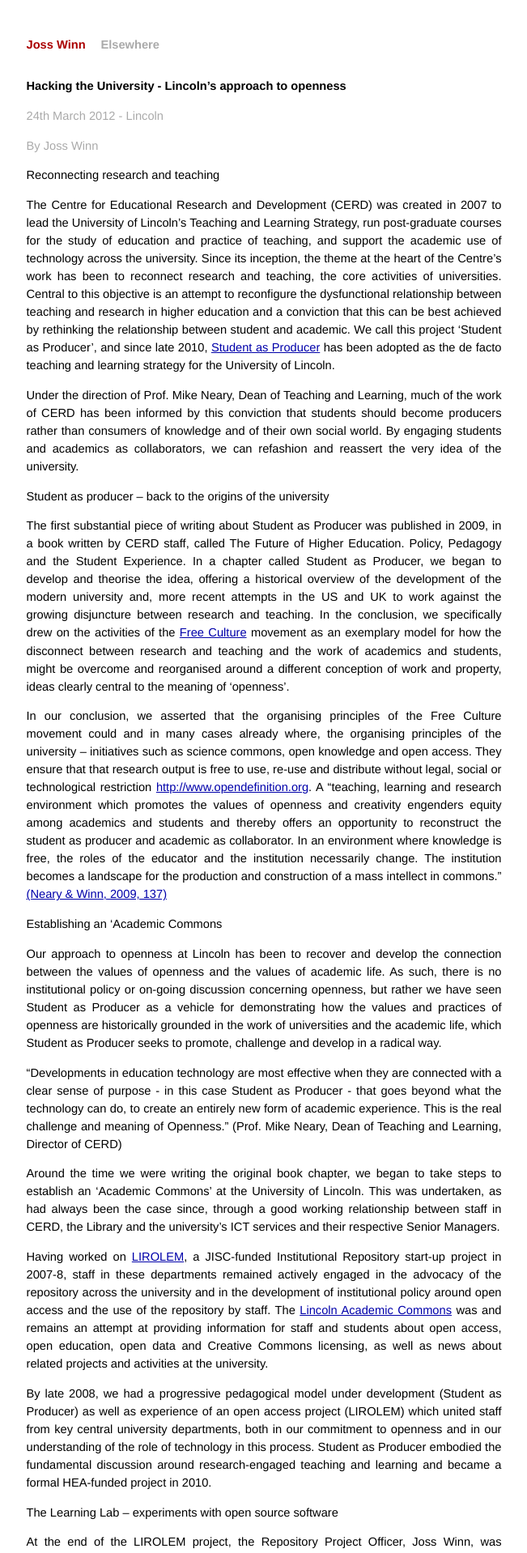
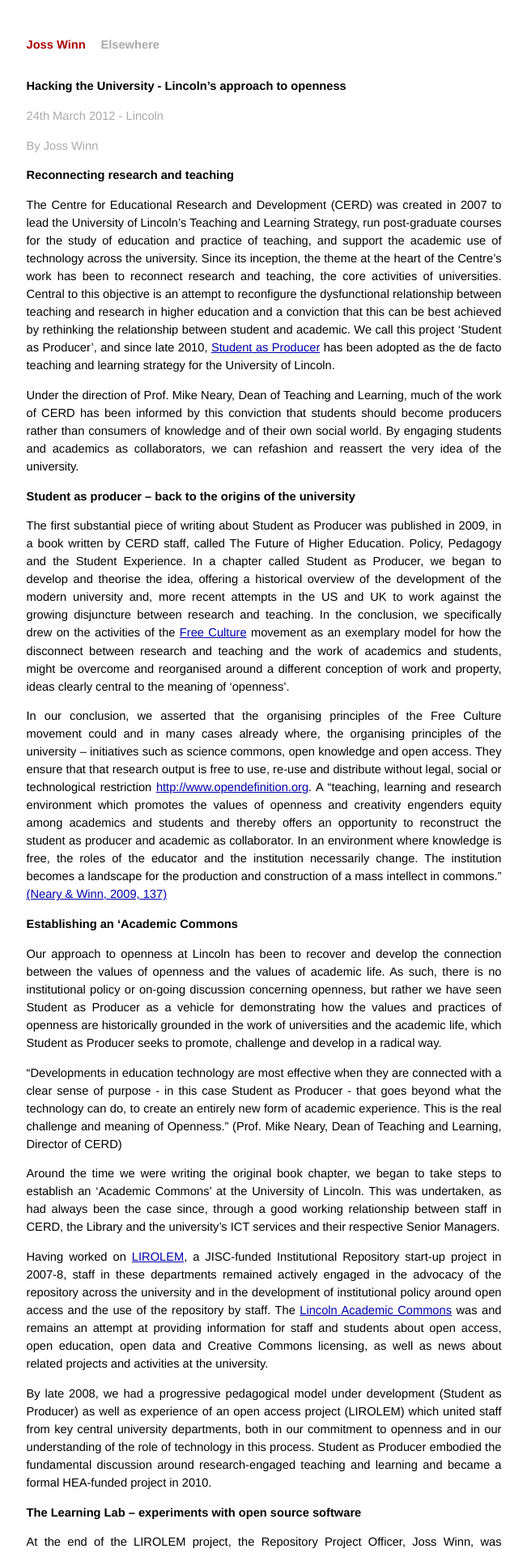
Before and after one commit to josswinn/josswinn.github.com, a Jekyll site: the page built from _posts/2012-03-24-hacking-the-university.md, in a window 1280 px wide. Shown: the top 1918 px of the page at 81% size, without its empty margins (314-965 px from the left). Built offline with Jekyll 4.4.1, drawn with Linux system fonts in a browser that asks for light colours; Markdown is read by kramdown in place of the engine named in the settings.

Commit message:
I'll never copy and paste from Word again.

```diff
--- a/_posts/2012-03-24-hacking-the-university.md
+++ b/_posts/2012-03-24-hacking-the-university.md
@@ -9,86 +9,126 @@
 
 <p class="meta">By Joss Winn</p>
 
-Reconnecting research and teaching
+### Reconnecting research and teaching
 
 The Centre for Educational Research and Development (CERD) was created in 2007 to lead the University of Lincoln's Teaching and Learning Strategy, run post-graduate courses for the study of education and practice of teaching, and support the academic use of technology across the university. Since its inception, the theme at the heart of the Centre's work has been to reconnect research and teaching, the core activities of universities. Central to this objective is an attempt to reconfigure the dysfunctional relationship between teaching and research in higher education and a conviction that this can be best achieved by rethinking the relationship between student and academic. We call this project 'Student as Producer', and since late 2010, [Student as Producer](http://studentasproducer.lincoln.ac.uk) has been adopted as the de facto teaching and learning strategy for the University of Lincoln.
 
+
 Under the direction of Prof. Mike Neary, Dean of Teaching and Learning, much of the work of CERD has been informed by this conviction that students should become producers rather than consumers of knowledge and of their own social world. By engaging students and academics as collaborators, we can refashion and reassert the very idea of the university.
 
-Student as producer – back to the origins of the university
+
+### Student as producer – back to the origins of the university
+
 
 The first substantial piece of writing about Student as Producer was published in 2009, in a book written by CERD staff, called The Future of Higher Education. Policy, Pedagogy and the Student Experience. In a chapter called Student as Producer, we began to develop and theorise the idea, offering a historical overview of the development of the modern university and, more recent attempts in the US and UK to work against the growing disjuncture between research and teaching. In the conclusion, we specifically drew on the activities of the [Free Culture](https://en.wikipedia.org/wiki/Free_culture_movement) movement as an exemplary model for how the disconnect between research and teaching and the work of academics and students, might be overcome and reorganised around a different conception of work and property, ideas clearly central to the meaning of 'openness'.
 
+
 In our conclusion, we asserted that the organising principles of the Free Culture movement could and in many cases already where, the organising principles of the university – initiatives such as science commons, open knowledge and open access. They ensure that that research output is free to use, re-use and distribute without legal, social or technological restriction [http://www.opendefinition.org](http://www.opendefinition.org). A “teaching, learning and research environment which promotes the values of openness and creativity engenders equity among academics and students and thereby offers an opportunity to reconstruct the student as producer and academic as collaborator. In an environment where knowledge is free, the roles of the educator and the institution necessarily change. The   institution becomes a landscape for the production and construction of a mass intellect in commons." [(Neary & Winn, 2009, 137)](http://eprints.lincoln.ac.uk/1675/)
 
-Establishing an ‘Academic Commons
+
+### Establishing an ‘Academic Commons
+
 
 Our approach to openness at Lincoln has been to recover and develop the connection between the values of openness and the values of academic life. As such, there is no institutional policy or on-going discussion concerning openness, but rather we have seen Student as Producer as a vehicle for demonstrating how the values and practices of openness are historically grounded in the work of universities and the academic life, which Student as Producer seeks to promote, challenge and develop in a radical way.
 
+
 > “Developments in education technology are most effective when they are connected with a clear sense of purpose - in this case Student as Producer - that goes beyond what the technology can do, to create an entirely new form of academic experience. This is the real challenge and meaning of Openness.” (Prof. Mike Neary, Dean of Teaching and Learning, Director of CERD)
+
 
 Around the time we were writing the original book chapter, we began to take steps to establish an 'Academic Commons' at the University of Lincoln. This was undertaken, as had always been the case since, through a good working relationship between staff in CERD, the Library and the university's ICT services and their respective Senior Managers.
 
+
 Having worked on [LIROLEM](http://lncd.lincoln.ac.uk/projects/lirolem), a JISC-funded Institutional Repository start-up project in 2007-8, staff in these departments remained actively engaged in the advocacy of the repository across the university and in the development of institutional policy around open access and the use of the repository by staff. The [Lincoln Academic Commons](http://commons.lincoln.ac.uk) was and remains an attempt at providing information for staff and students about open access, open education, open data and Creative Commons licensing, as well as news about related projects and activities at the university.
+
 
 By late 2008, we had a progressive pedagogical model under development (Student as Producer) as well as experience of an open access project (LIROLEM) which united staff from key central university departments, both in our commitment to openness and in our understanding of the role of technology in this process. Student as Producer embodied the fundamental discussion around research-engaged teaching and learning and became a formal HEA-funded project in 2010.
 
-The Learning Lab – experiments with open source software
+
+### The Learning Lab – experiments with open source software
+
 
 At the end of the LIROLEM project, the Repository Project Officer, Joss Winn, was retained by CERD to work full-time as Technology Officer from April 2008 and immediately requested a Linux server so as to establish the Learning Lab a virtual space for experimenting with and evaluating open source software that may be of value to research, teaching and learning at the university. One of the applications we first trialled on the Learning Lab server was the Open Journal Systems (OJS) software, which was installed to help a group of students and staff develop an open access journal of [Occasional Working Papers](http://ojs.lincoln.ac.uk/owps/issue/archive).  While relatively short-lived due to staff and students leaving, we were able to support those involved by making the technology easily available to them and promoting their work within the context of the Academic Commons. More recently, the platform has been adopted by post-graduate students who intend to re-launch the student journal, [Neo](http://ojs.lincoln.ac.uk/neo/).
 
+
 The Learning Lab server went on to allow for much experimentation with and the adoption of different types of open source software, including Mahara (e-Portfolios), MediaWiki, Webpa-OS (peer assessment), Xerte (learning materials), feed2js (RSS to Javascript conversion), OpenSim (virtual worlds) and, most significantly, the open source blogging software, WordPress Multi-User.
+
 
 Although from one perspective, WordPress is simply an open source publishing platform, we intentionally configured it so that it is open for any student or member of staff to create a modern, content-managed website to communicate their work to the public. There is no gate-keeper policy, but rather a set of [Community Guidelines](http://wiki.lncd.lincoln.ac.uk/wiki/Community_Guidelines), similar to other online community guidelines. The University's own ICT Acceptable Use Policy was also revised around this time and explicitly promotes and encourages the use of Web 2.0 applications. Within a year, WordPress was regarded as a technologically sound piece of software but also widely used by teachers, students, researchers and university departments. As such, it was formally adopted by the university and moved to a dedicated domain name and server and now hosts and manages over [1000 websites](http://blogs.lincoln.ac.uk).
 
+
 The freedom we have by running our own server(s) at the university as well as a progressive academic environment in which to work, allowed colleagues in CERD and the Library to spend over a year experimenting with the WordPress open source software and use it as a platform for technological enquiry and innovation, rather than simply a blogging tool. In this way, began a bottom-up approach to innovation through openness, which was upheld and concurrently developed both theoretically in our published writing and strategically in the development of Student as Producer as the newly emerging teaching and learning strategy. In essence, as the University was developing a more progressive teaching and learning strategy which promoted the idea of openness, collaboration and that both teachers and students have much to learn from each other, a more progressive use of technology to support research, teaching and learning was also being developed through the use of open source software, the principles of open access, the promotion of open educational resources (OER) and, most recently, the release of open data. Each tactic supported and challenged the other.
 
-Scaling up
+
+### Scaling up
+
 
 Using Student as Producer as the over-arching framework, CERD began to bid for funds from JISC to work on projects which had openness as their central theme:
 
+
 [JISCPress](http://lncd.lincoln.ac.uk/projects/jiscpress) (2009-10) allowed us to employ [Alex Bilbie](http://alexbilbie.com), a second-year undergraduate student in Computer Science, to help develop a WordPress-based platform for publishing and discussing documents in detail. JISCPress was based on work that Joss Winn and Tony Hirst from the Open University had done with [WriteToReply](http://writetoreply.org), a WordPress platform that allowed anyone to publish and comment in detail on government consultations.
+
 
 With [ChemistryFM](http://lncd.lincoln.ac.uk/projects/chemistryfm) (2009-10), an OER project, we provided bursaries to two students to work with academics staff to develop and release an entire module of OERs for a Level One course in Chemistry for Forensic Scientists.
 
+
 For the [Total Recal](http://lncd.lincoln.ac.uk/projects/totalrecal) project (2010-11), we again employed Alex Bilbie, who had now taken a year out of his degree to work in the Online Services Team (OST), and Nick Jackson, a third-year Computer Science undergraduate working part-time in OST. This was another rapid innovation project to develop a 'space-time' calendaring service at the university, resulting in open source code and the creation of a large data store which became the basis for our institutional open data project, [data.lincoln](http://data.lincoln.ac.uk).
+
 
 The provision of Alex and Nick's posts in ICT was largely the result of the growing interest in Student as Producer at the university, reaching across not only academic departments but also the central service departments, too. Mike Day, then Head of ICT, took on board the values of openness and collaboration between staff and students that Student as Producer promotes and decided to employ students in ICT to act as 'critical friends' to the department and work with existing staff on the development of new online services. They were encouraged to use our WordPress platform to blog about their experience in ICT and this intentionally disruptive influence of students working as equals alongside staff, began to change the culture of the ICT department and led to the development and adoption of a number of online services which promote a more open and transparent environment at the university as well as the introduction of new technologies and a much greater willingness and freedom to engage in research and development projects such as Total Recal.
 
+
 With Alex and Nick in trusted positions in ICT, Joss Winn in CERD and Paul Stainthorp in the Library, were able to develop their ideas beyond the Learning Lab server environment and further their experiments with technology at the university, leading to [Jerome](http://lncd.lincoln.ac.uk/projects/jerome), a summer 'un-project' of 2010, where they explored new ways of exposing, searching and using Library information to create a better way of using Library services. Jerome was later funded by JISC as our third 'rapid innovation' project in just over a year and, like Total Recal, made a huge contribution to our experience and understanding of new technologies such as MongoDB, the open source NoSQL database software, and the development of APIs we made available from [Nucleus](http://lncd.lincoln.ac.uk/about/how-we-work/tools-we-use/nucleus/), our MongoDB data store.
+
 
 Both Jerome and Total Recal contributed large amounts of data to what has become data.lincoln and in the development of this service, of which the university is the primary 'consumer', it also led to the development of a new Single Sign On (SSO) system using [OAuth 2.0](http://lncd.lincoln.ac.uk/about/how-we-work/tools-we-use/oauth/), which Alex wrote and published as open source code. Alex and Nick also developed the university's new [Common Web Design](http://lncd.lincoln.ac.uk/about/how-we-work/tools-we-use/the-cwd/), a HTML5/CSS3 presentation framework for the university. It's used widely across our services, including the default theme for new WordPress sites, and is being used as a presentation layer on top of the APIs available on http://data.lincoln.ac.uk using extensions available via our OAuth SSO. As such, by working on our JISC-funded projects, Alex and Nick have been able to develop an open source ‘toolkit’ including data storage, authentication and a presentation layer, allowing us to rapidly prototype and implement new services.
 
+
 This successful working relationship between CERD, the Library and ICT Services, three key departments in the university, has been fundamental to the success of our approach to openness. It has been supported by senior management such as the Dean of Teaching and Learning, the Head of ICT and the university Librarian, but driven by enthusiastic staff and students. As such, it is more a case of management, staff and students mutually recognising how such an approach could be productive and effective, primarily offering benefits to the University of Lincoln but also to the HE sector and public as a whole.
+
 
 > "The agenda of the University of Lincoln's Library is 'access to information', and as such we recognise the imperative to open up access both to knowledge and to our systems and services. The environment fostered by 'Student as Producer' and projects funded by JISC have allowed us to break down barriers and truly involve our users in the development and delivery of library services. The result has been some real innovation and a much greater level of engagement with students and academics." – Ian Snowley – University Librarian
 
+
 This last point is key to our overall approach to openness, which is to afford benefits to the research, teaching and learning environment of the university and contribute to and deliver the Student as Produce Teaching and Learning Strategy. That openness can also be conceived as a 'public good' is recognised and valued by all involved, but is not the primary underlying motivation. Rather, the progressive and well developed pedagogical project of Student as Producer has provided us with a framework with which to involve students, situate distinctive projects when writing funding bids and receive recognition within the institution for the recognition we have attracted outside the institution for our approach.
 
-LNCD is Not a Central Development group!
+
+### LNCD is Not a Central Development group!
+
 
 This recognition has recently led to the University approving the formation of [LNCD](http://lncd.lincoln.ac.uk/), a new inclusive group which succeeds the Learning Lab and consolidates all previous open projects. The group is informed by the progressive pedagogy of Student as Producer so as to engender critical, digitally literate staff and students. Core principles of the group are that we recognise students and staff have much to learn from each other and that students can be agents of change in the use of technology for education. LNCD consolidates and furthers on-going collaborative work between the Centre for Educational Research and Development, the Library and ICT Services and extends an open invitation to staff and students from across the university to contribute to the group.
 
+
 A student intern post ensures that the student perspective remains core to the group's outlook. We also continue to employ Nick Jackson and Alex Bilbie. LNCD also has a budget of £20,000, much of which will be dispersed to students and staff who submit proposals for projects around the theme of 'technology for education'. These will be available on a competitive basis in the form of grants and bursaries and we hope they will provide an incentive to staff and students to get involved in the development, support and critique of how technology is used in higher education. Furthermore, we have recently invited 3rd year students from the School of Computing to propose dissertation projects based around the use of our toolkit and data.lincoln.ac.uk and have been approached by two students who wish to work with us and develop our work further. This is very gratifying.
+
 
 In the setting up of the LNCD group, we have tried to ensure that openness remains a distinct theme throughout our work, both in the tools we use and the way we organise ourselves as a distributed, collegial group: "LNCD is Not a Central Development group!"
 
-Hacking the University
+
+### Hacking the University
+
 
 Work on Student as Producer remains very much at the heart of what we do. It is both an institutional strategy and a three-year project funded by the HEA, now in its second year. It has been very well received across the university and the sector, and is being embedded into the curriculum design process and teacher education programmes we run.
 
+
 Although internally consistent as a pedagogical theory, Student as Producer is being interpreted and adopted by staff and students at the University of Lincoln in different ways. Some recognise its revolutionary basis, as it draws on the work of Walter Benjamin and other avant-garde Marxist writers, while others appreciate Student as Producer as a framework by which teaching and learning, including curriculum development, can become a much more collaborative effort.
+
 
 In the case of LNCD and the core contributors of the group from CERD, the Library and ICT Services, we have framed Student as Producer in both our advocacy of the tools and methods by which the Free Culture movement operates and in a re-examination about the role of students as developers or 'hackers' in the university.
 
+
 We see our work as fundamentally [a form of hacking](http://joss.blogs.lincoln.ac.uk/2011/10/23/hacking-the-academy) using and writing open source software and producing open data with which to [hack the university](http://hackingtheuniversity.net) and create useful services and positive technological interventions in the research, teaching and learning environment of the university.
+
 
 Just as we recognised in our original book chapter that the Free Culture movement owes much to its academic origins, we also recognised that "an exemplar alternative organising principle is already proliferating in universities in the form of open, networked collaborative initiatives." The LNCD group is an attempt to develop that and as such understands the origins of much of its work to date, is in the hacking culture that grew out of MIT, Carnegie Mellon University and University of California, Berkeley in the 1970 and 1980s; the academic culture that developed much of the key technology of today's Internet.
 
+
 When understood from this point of view, LNCD, as an institutional approach to openness, is attempting to develop a culture for staff and students based on the key academic values that motivated the early academic hacker culture: autonomy, the sharing of knowledge and creative output, transparency through peer-review, and peer-recognition based on merit.
+
 
 To further recognise this and encourage collaboration with student developers in the design of university life, LNCD has been working with UKOLN's [DevCSI](http://devcsi.ukoln.ac.uk/) project to organise [DevXS](http://devxs.org/), a national student developer conference held at the University of Lincoln in November 2011.  The conference is a response to what the [Edgeless University](http://www.demos.co.uk/publications/the-edgeless-university) report called a "time of maximum uncertainty and time for creative possibility between the ending of the way things have been and the beginning of the way they will be." DevXS is a disruptive learning experience for students, which challenges the traditional institutions of learning. Over 180 students attended to develop prototype open source web applications using open data provided by the University of Lincoln and other universities working on the anticipated data.ac.uk initiative. It is the latest example of how the University of Lincoln has embraced the different themes of openness, such as open source, open data, open education and open access. We are mindful that this contributes towards a greater strategic priority of re-configuring the nature of teaching and learning in higher education and encouraging students to become part of the academic project of the University and collaborators with academics in the production of knowledge and meaning.
 
+
 This approach is grounded in the intellectual history and tradition of the modern university and visible in our understanding of and approach to openness at the University of Lincoln. However, for us, it is not the case that we are consciously working towards openness, but rather we work towards defending and maintaining the core academic values that recent notions of openness are largely derived from.
 
+
 A version of this post with minor edits was first published by [JISC](http://www.jisc.ac.uk/whatwedo/topics/opentechnologies/openeducation/lincoln-university-summary.aspx).
```
